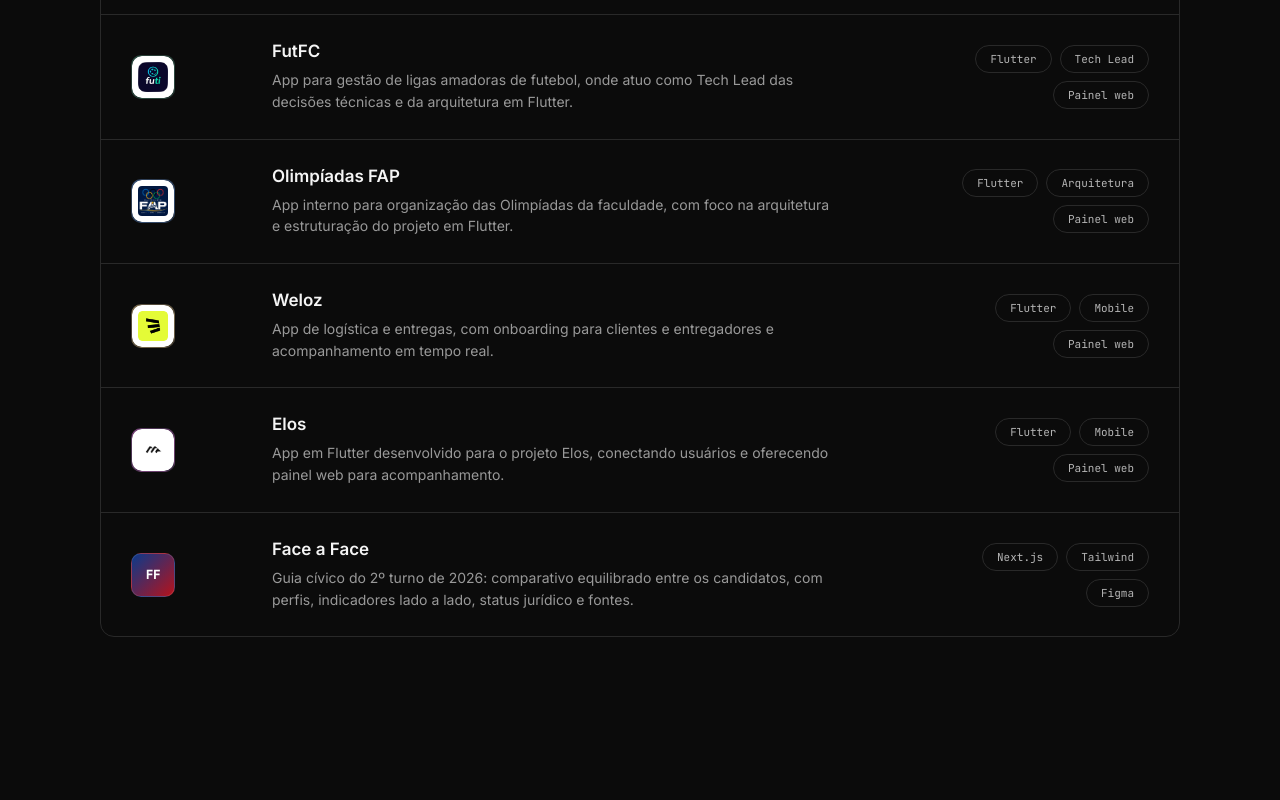
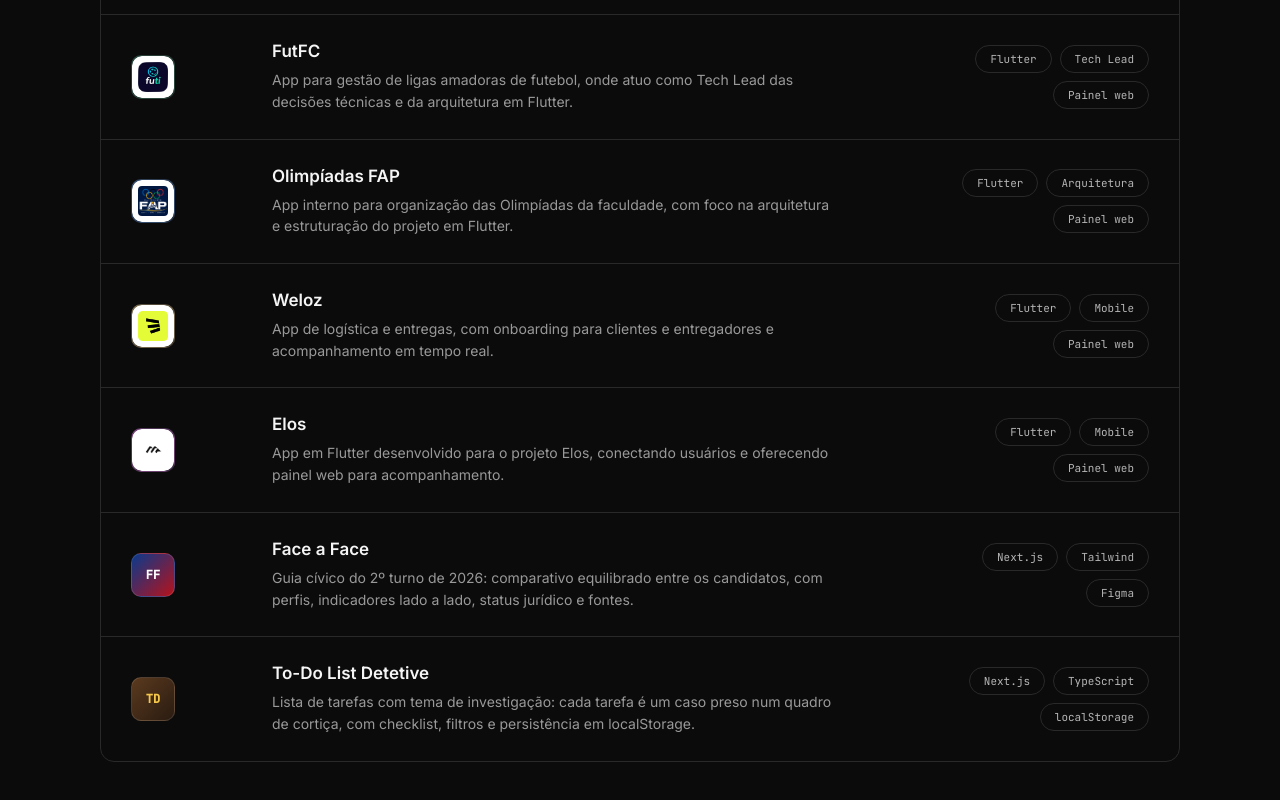
Before and after one commit to dutrathiagodev/portifolio, a Next.js app: page /projetos in a window 1280 px wide. Shown: the part 551-1351 px from the top of the page. Before the commit the page ends 1288 px from the top, so only its background shows below. Built offline with nearby package versions, Linux system fonts and the light colour scheme.

Commit message:
feat: adiciona projeto To-Do List Detetive à lista de projetos

```diff
--- a/src/content/projetos.ts
+++ b/src/content/projetos.ts
@@ -73,5 +73,14 @@ export const projectsContent: ProjectsContent = {
       tone: "faceaface",
       tags: ["Next.js", "Tailwind", "Figma"],
     },
+    {
+      name: "To-Do List Detetive",
+      href: "https://to-do-list-detetive.vercel.app",
+      description:
+        "Lista de tarefas com tema de investigação: cada tarefa é um caso preso num quadro de cortiça, com checklist, filtros e persistência em localStorage.",
+      initials: "TD",
+      tone: "detetive",
+      tags: ["Next.js", "TypeScript", "localStorage"],
+    },
   ],
 };
```
